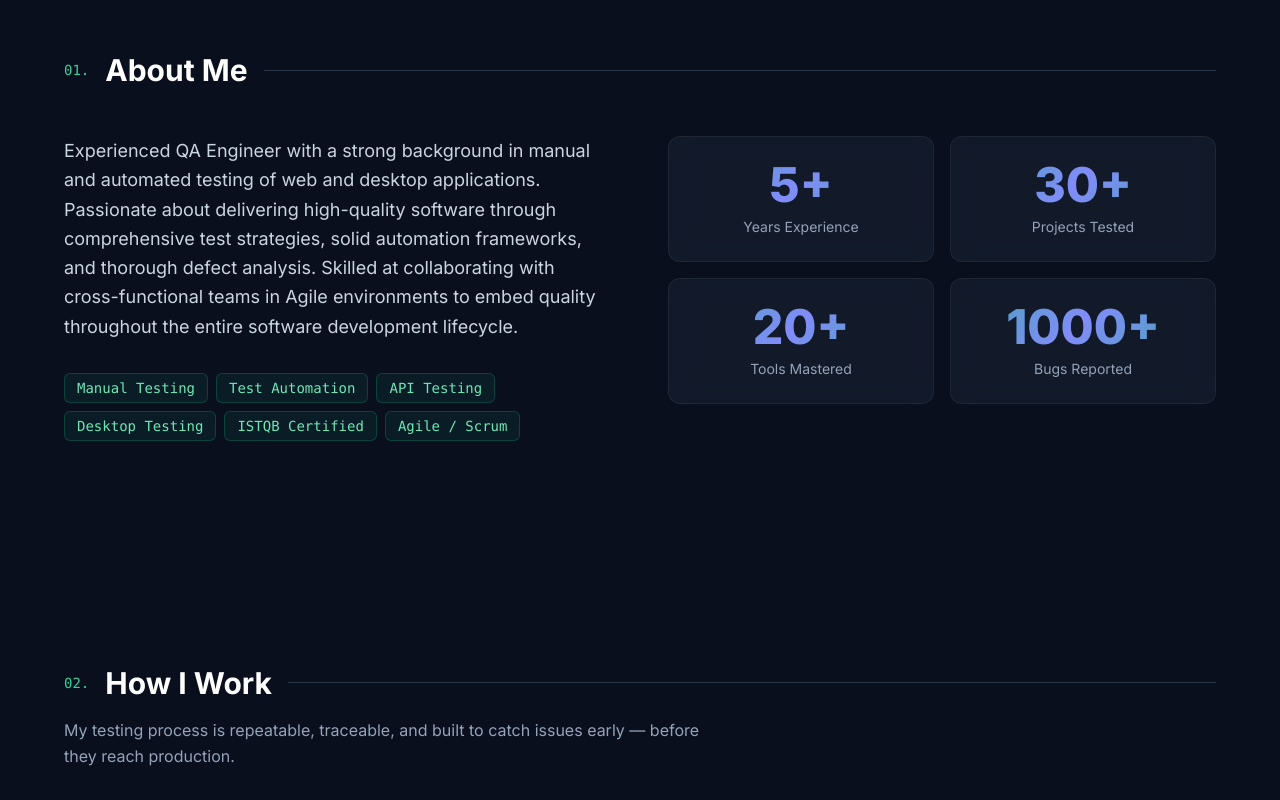
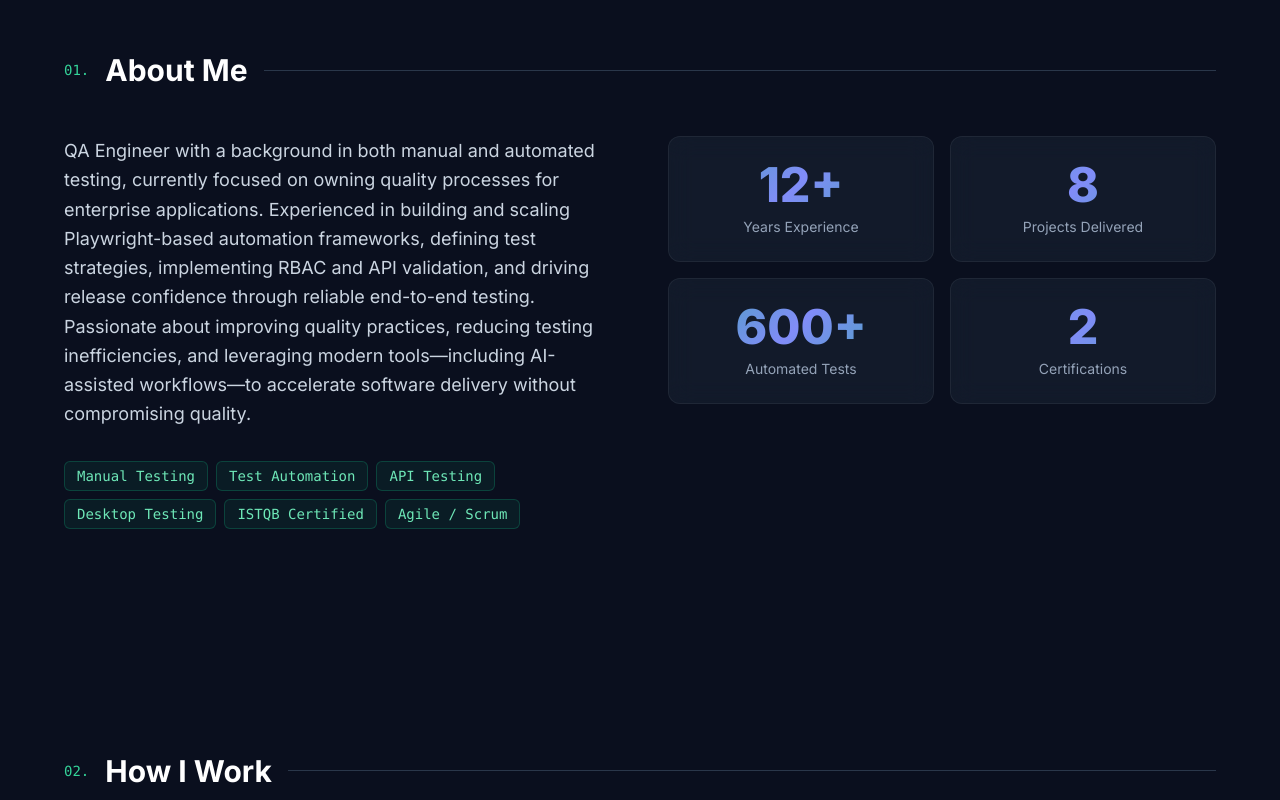
Before and after one commit to pavolhrabcak/qa-portfolio, a React (Vite) app: page / in a window 1280 px wide. Shown: the part 860-1660 px from the top of the page. Built offline with nearby package versions, Linux system fonts and the light colour scheme.

Commit message:
Added case study, trainings and about me

```diff
--- a/src/components/FeaturedCaseStudy.jsx
+++ b/src/components/FeaturedCaseStudy.jsx
@@ -61,7 +61,26 @@ export default function FeaturedCaseStudy() {
 
           {/* Body */}
           <div className="p-8">
-            <p className="text-slate-300 leading-relaxed mb-8 max-w-3xl">{caseStudy.summary}</p>
+            <p className="text-slate-300 leading-relaxed mb-4 max-w-3xl">{caseStudy.summary}</p>
+
+            {caseStudy.sectionsOwned && (
+              <div className="mb-8">
+                <div className="text-xs font-mono font-semibold uppercase tracking-widest text-slate-500 mb-2">
+                  Sections Owned
+                </div>
+                <div className="flex flex-wrap gap-2">
+                  {caseStudy.sectionsOwned.map(s => (
+                    <span
+                      key={s}
+                      className="text-xs font-mono px-2.5 py-1 rounded text-slate-300"
+                      style={{ background: 'rgba(30,41,59,0.8)', border: '1px solid rgba(71,85,105,0.4)' }}
+                    >
+                      {s}
+                    </span>
+                  ))}
+                </div>
+              </div>
+            )}
 
             <div className="grid lg:grid-cols-2 gap-8 mb-8">
               {/* Challenge */}
@@ -82,7 +101,14 @@ export default function FeaturedCaseStudy() {
                 >
                   The Approach
                 </h3>
-                <p className="text-slate-400 text-sm leading-relaxed">{caseStudy.approach}</p>
+                <ul className="space-y-1.5">
+                  {caseStudy.approach.map((item, i) => (
+                    <li key={i} className="flex gap-2 text-slate-400 text-sm leading-relaxed">
+                      <span className="text-indigo-400 shrink-0 mt-0.5">→</span>
+                      <span>{item}</span>
+                    </li>
+                  ))}
+                </ul>
               </div>
             </div>
 
--- a/src/data.js
+++ b/src/data.js
@@ -7,12 +7,12 @@ export const personalInfo = {
   github: 'github.com/pavol-hrabcak',       // ← update
   location: 'Slovakia',
   available: true,
-  summary: 'Experienced QA Engineer with a strong background in manual and automated testing of web and desktop applications. Passionate about delivering high-quality software through comprehensive test strategies, solid automation frameworks, and thorough defect analysis. Skilled at collaborating with cross-functional teams in Agile environments to embed quality throughout the entire software development lifecycle.',
+  summary: 'QA Engineer with a background in both manual and automated testing, currently focused on owning quality processes for enterprise applications. Experienced in building and scaling Playwright-based automation frameworks, defining test strategies, implementing RBAC and API validation, and driving release confidence through reliable end-to-end testing. Passionate about improving quality practices, reducing testing inefficiencies, and leveraging modern tools—including AI-assisted workflows—to accelerate software delivery without compromising quality.',
   stats: [
-    { value: '5+',    label: 'Years Experience' },
-    { value: '30+',   label: 'Projects Tested' },
-    { value: '20+',   label: 'Tools Mastered' },
-    { value: '1000+', label: 'Bugs Reported' },
+    { value: '12+',  label: 'Years Experience' },
+    { value: '8',    label: 'Projects Delivered' },
+    { value: '600+', label: 'Automated Tests' },
+    { value: '2',    label: 'Certifications' },
   ],
 }
 
@@ -159,89 +159,83 @@ export const experience = [
 ]
 
 export const caseStudy = {
-  title: 'Automation Framework from Zero',
-  company: 'TechCorp Solutions',
-  period: '2022 – 2023',
-  role: 'Senior QA Engineer',
+  title: 'Enterprise Translation Platform Quality Transformation',
+  company: 'Global Manufacturing Company',
+  period: '2024 – Present',
+  role: 'QA Automation Engineer',
   summary:
-    'Built a complete test automation framework from scratch for a SaaS platform with 100,000+ active users, replacing a fully manual regression process that was blocking every release.',
+    "Built and scaled a Playwright-based automation framework for an enterprise translation platform, becoming the sole QA owner responsible for release confidence, test strategy, and automation architecture across multiple business-critical modules.",
   challenge:
-    'The QA team spent 3 full days per sprint on manual regression, which caused biweekly release cycles and a persistently high bug escape rate. Every hotfix created more regression work, forming a cycle the team could not break.',
-  approach:
-    'Designed a Playwright + TypeScript framework with strict Page Object Model, integrated it into GitHub Actions with parallel execution across 4 environments, and introduced a dashboard-based reporting loop so developers could triage failures without QA involvement.',
+    "The application supports document and text translation workflows used across a global organization—covering role-based areas, complex data tables, reporting features, administration screens, file processing workflows, and strict authorization requirements. As the team structure changed and engineering resources were reduced, maintaining release confidence required a scalable automation strategy that could validate business-critical functionality without creating excessive maintenance overhead or slow execution times.",
+  approach: [
+    "Designed and expanded a Playwright + TypeScript framework with Page Object Model architecture, reusable utilities, and shared fixtures.",
+    "Implemented role-based testing strategy covering Admin, Data Science, User, and unauthorized access scenarios (full RBAC validation).",
+    "Introduced extensive API mocking to reduce backend dependencies, improve test determinism, and keep execution fast.",
+    "Built end-to-end coverage across document translation, history, billing, reporting, administration, and feedback workflows.",
+    "Added accessibility validation using axe-core and established quality guidelines defining E2E coverage boundaries.",
+    "Adopted AI-assisted development workflow for test generation, code reviews, and framework improvements.",
+  ],
   comparison: [
-    { label: 'Regression Duration', before: '3 days',    after: '2 hrs',      delta: '−90%',      up: false },
-    { label: 'Automated Coverage',  before: '12%',       after: '74%',        delta: '+62 pp',     up: true  },
-    { label: 'Bug Escape Rate',     before: '18%',       after: '3%',         delta: '−83%',      up: false },
-    { label: 'Release Cadence',     before: '2× / month', after: '4× / month', delta: '2× faster',  up: true  },
+    { label: 'E2E Coverage',           before: 'Limited',        after: '450+ automated tests',        delta: 'Full regression'        },
+    { label: 'Regression Execution',   before: 'Mostly manual',  after: 'Fully automated',             delta: 'Zero manual regression' },
+    { label: 'Role Coverage',          before: 'Partial',        after: 'Complete RBAC validation',    delta: '4 roles covered'        },
+    { label: 'API Dependency',         before: 'High',           after: 'Extensively mocked',          delta: 'Low flakiness'          },
+    { label: 'Accessibility Testing',  before: 'None',           after: 'Automated axe-core checks',   delta: 'Continuous a11y'        },
+    { label: 'Test Architecture',      before: 'Ad-hoc',         after: 'Reusable POM framework',      delta: 'Scalable & documented'  },
   ],
   impact:
-    'Saved ~6 dev-days per month, enabled weekly releases, and cut production incidents by 60% in the quarter following rollout.',
-  tech: ['Playwright', 'TypeScript', 'GitHub Actions', 'Docker', 'Allure Report', 'Page Object Model', 'Parallel Execution'],
+    "Enabled reliable regression validation across all major business workflows while maintaining a stable automation suite with low flakiness. Established testing standards, reusable patterns, and documentation that allow future contributors to onboard quickly and expand coverage without increasing maintenance costs. Improved release confidence by providing comprehensive validation of authentication, authorization, reporting, translation workflows, administration functions, and critical user journeys.",
+  tech: ['Playwright', 'TypeScript', 'Page Object Model', 'API Mocking', 'axe-core', 'GitHub Actions', 'RBAC Testing', 'E2E Automation', 'Accessibility Testing', 'AI-Assisted Development'],
 }
 
 export const training = [
   {
+    year: '2025',
+    title: 'Advanced Playwright',
+    provider: 'Skillmea',
+    type: 'Course',
+    description: 'Advanced Playwright patterns, fixtures, API mocking, and scalable test architecture.',
+  },
+  {
     year: '2024',
-    title: 'Playwright Advanced Automation',
+    title: 'API Testing with Postman',
     provider: 'Udemy',
     type: 'Course',
-    description: 'Advanced Playwright patterns, API mocking, component testing, and full CI/CD integration.',
+    description: 'REST API testing, collection design, environments, and automation with Newman — course by Valentin Despa.',
   },
   {
     year: '2023',
-    title: 'Docker for QA Engineers',
-    provider: 'LinkedIn Learning',
+    title: 'Test Automation in Playwright',
+    provider: 'Skillmea',
     type: 'Course',
-    description: 'Containerizing test environments, running tests in Docker, integrating with CI pipelines.',
-  },
-  {
-    year: '2023',
-    title: 'k6 Performance Testing',
-    provider: 'k6 Academy',
-    type: 'Course',
-    description: 'Modern load testing with k6, JavaScript scripting, thresholds, and metrics analysis.',
-  },
-  {
-    year: '2022',
-    title: 'Performance Testing with JMeter',
-    provider: 'Udemy',
-    type: 'Course',
-    description: 'Load, stress, and spike testing using Apache JMeter with CI/CD integration.',
+    description: 'End-to-end test automation with Playwright covering core patterns and CI integration.',
   },
   {
     year: '2021',
-    title: 'BDD with Cucumber & Selenium',
-    provider: 'Udemy',
+    title: 'Cypress Bootcamp',
+    provider: 'Cypress.io',
     type: 'Course',
-    description: 'Behavior-driven development using Cucumber, Gherkin, and Selenium WebDriver.',
-  },
-  {
-    year: '2020',
-    title: 'REST API Testing with Postman',
-    provider: 'LinkedIn Learning',
-    type: 'Course',
-    description: 'API testing fundamentals, collection management, environment variables, and Newman CLI.',
+    description: 'Intensive Cypress bootcamp led by Filip Hric (Slovak Cypress ambassador) — advanced test patterns and best practices.',
   },
   {
     year: '2019',
-    title: 'ISTQB® Certified Tester – Foundation Level (CTFL)',
-    provider: 'ISTQB / GASQ',
-    type: 'Certification',
-    description: 'Official ISTQB certification covering testing fundamentals, techniques, and best practices.',
-  },
-  {
-    year: '2019',
-    title: 'Agile Testing with Scrum',
-    provider: 'Coursera',
+    title: 'MySQL',
+    provider: 'Skillmea',
     type: 'Course',
-    description: 'Testing practices in Agile environments, Scrum ceremonies, and iterative quality approaches.',
+    description: 'SQL querying, data validation, and database-level test support.',
   },
   {
     year: '2018',
-    title: 'Selenium WebDriver with Java',
-    provider: 'Udemy',
-    type: 'Course',
-    description: 'Selenium WebDriver fundamentals, Page Object Model, and test framework design patterns.',
+    title: 'SAFe 4 Certified Scrum Master',
+    provider: 'Scaled Agile',
+    type: 'Certification',
+    description: 'Scaled Agile Framework certification covering Scrum Master role within large-scale Agile delivery.',
+  },
+  {
+    year: '2017',
+    title: 'ISTQB® Certified Tester – Foundation Level',
+    provider: 'ISTQB',
+    type: 'Certification',
+    description: 'Official ISTQB certification covering software testing fundamentals, techniques, and best practices.',
   },
 ]
```
